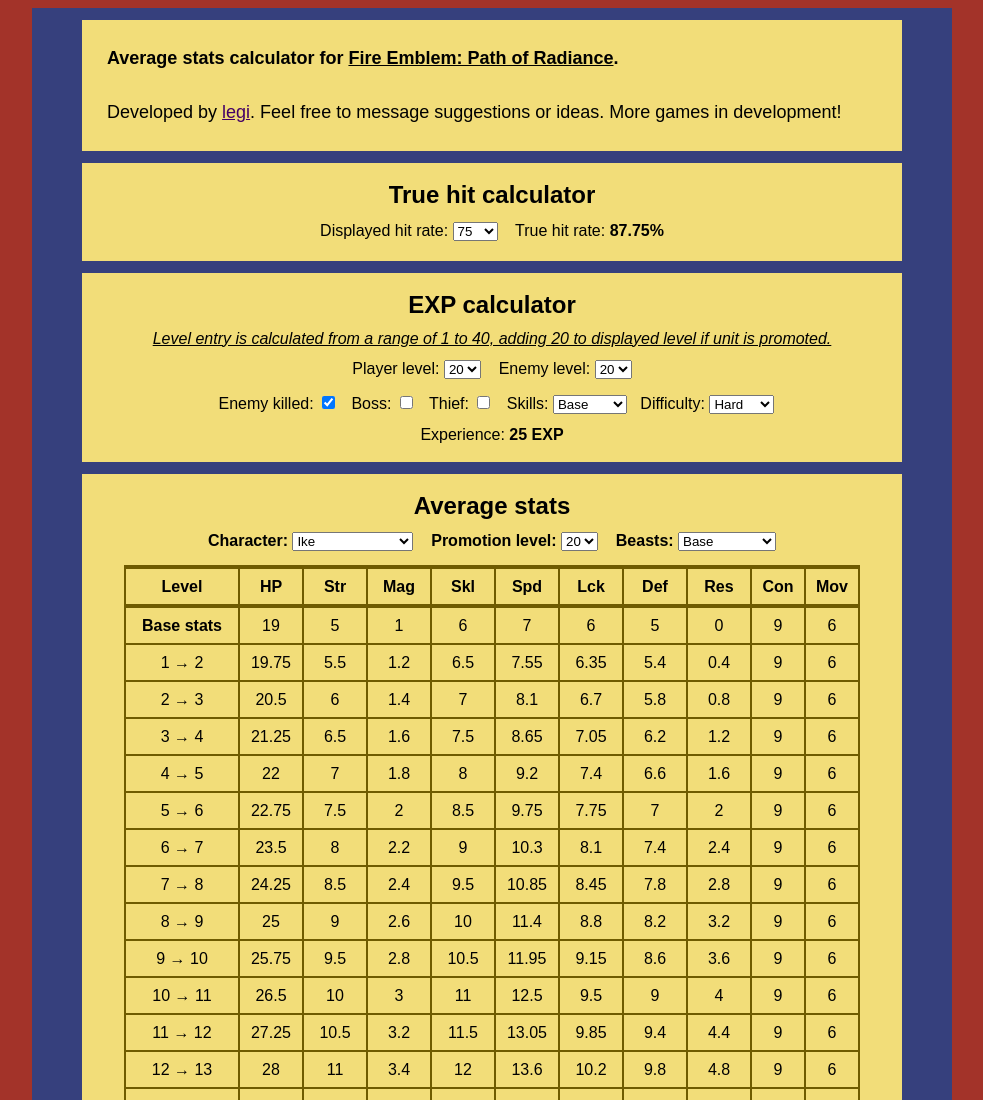
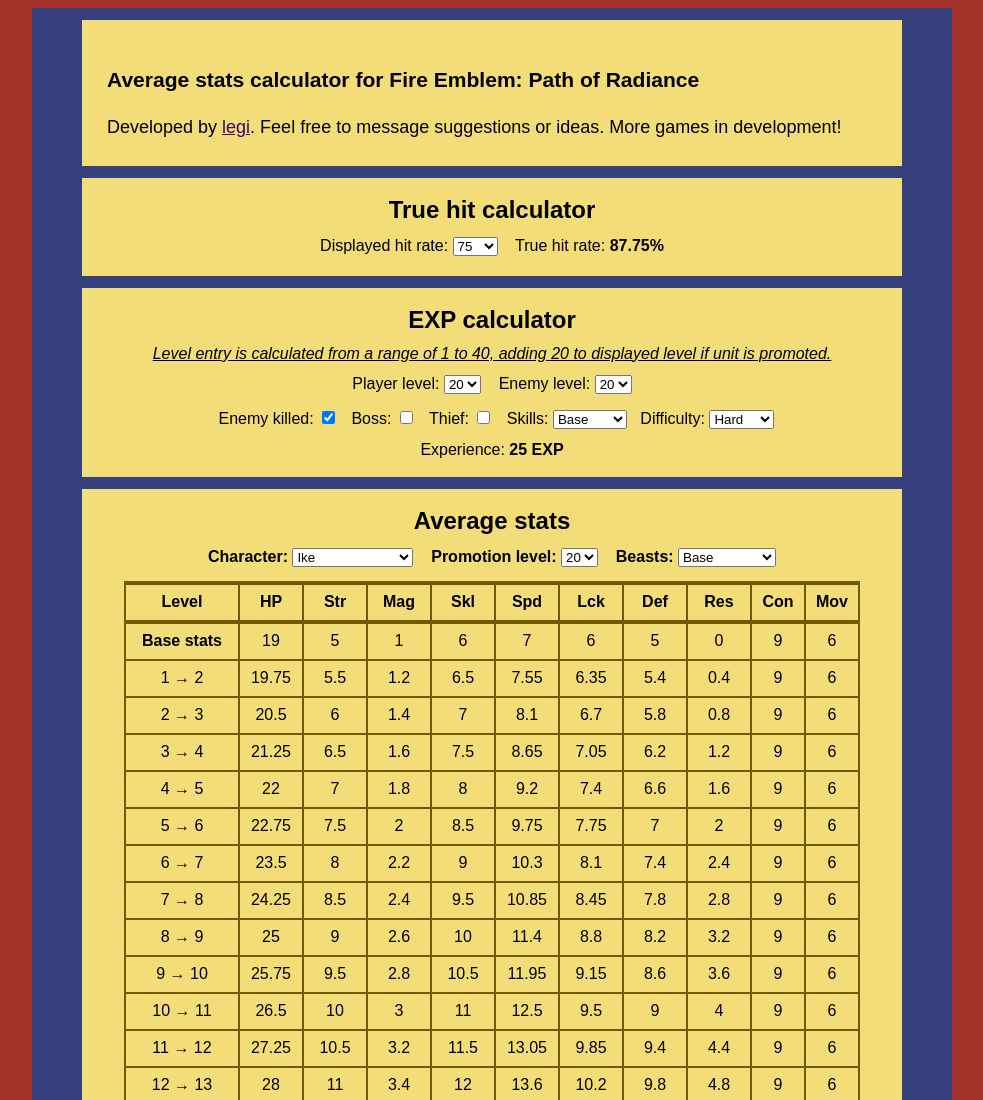
Before and after one commit to legicode/pathofradiancecalc, a plain HTML site: page index.html in a window 1280 px wide. Shown: the top 1100 px of the page, without its empty margins (148-1131 px from the left). Drawn offline with Linux system fonts and the light colour scheme.

Commit message:
Add files via upload

```diff
--- a/index.html
+++ b/index.html
@@ -9,7 +9,7 @@
 	<body>
 		<table id="main">
 			<tr><td class="intro">
-				<b>Average stats calculator for <u>Fire Emblem: Path of Radiance</u>.</b><br /><br />
+				<h3>Average stats calculator for Fire Emblem: Path of Radiance</h3>
 				Developed by <a href="https://bsky.app/profile/homestar.bsky.social">legi</a>. Feel free to message suggestions or ideas. More games in development!
 			</td></tr>
 
@@ -17,16 +17,16 @@
 				<h2>True hit calculator</h2>
 				Displayed hit rate:
 				<select id="displayedHit" onChange="updateHit()"></select> &nbsp&nbsp
-				True hit rate: <b><span id="trueHit"></span></b><br/>
+				True hit rate: <b><span id="trueHit"></span></b><br />
 			</td></tr>
 
 			<tr><td class="calculator">
 				<h2>EXP calculator</h2>
-				<u><i>Level entry is calculated from a range of 1 to 40, adding 20 to displayed level if unit is promoted.</i></u><br/><br/>
+				<u><i>Level entry is calculated from a range of 1 to 40, adding 20 to displayed level if unit is promoted.</i></u><br /><br />
 				Player level:
 				<select id="playerLevel" onChange="updateEXP()"></select> &nbsp&nbsp
 				Enemy level:
-				<select id="enemyLevel" onChange="updateEXP()"></select><br/><br/> &nbsp
+				<select id="enemyLevel" onChange="updateEXP()"></select><br /><br /> &nbsp
 				Enemy killed: <input type="checkbox" id="killEXP" onChange="updateEXP()"> &nbsp
 				Boss: <input type="checkbox" id="bossEXP" onChange="updateEXP()"> &nbsp
 				Thief: <input type="checkbox" id="thiefEXP" onChange="updateEXP()"> &nbsp
@@ -41,7 +41,7 @@
 					<option value="hard">Hard</option>
 					<option value="maniac">Maniac</option>
 				</select><br /><br />
-				Experience: <b><span id="exp"></span></b><br/>
+				Experience: <b><span id="exp"></span></b><br />
 			</td></tr>
 
 			<tr><td class="table">
```
